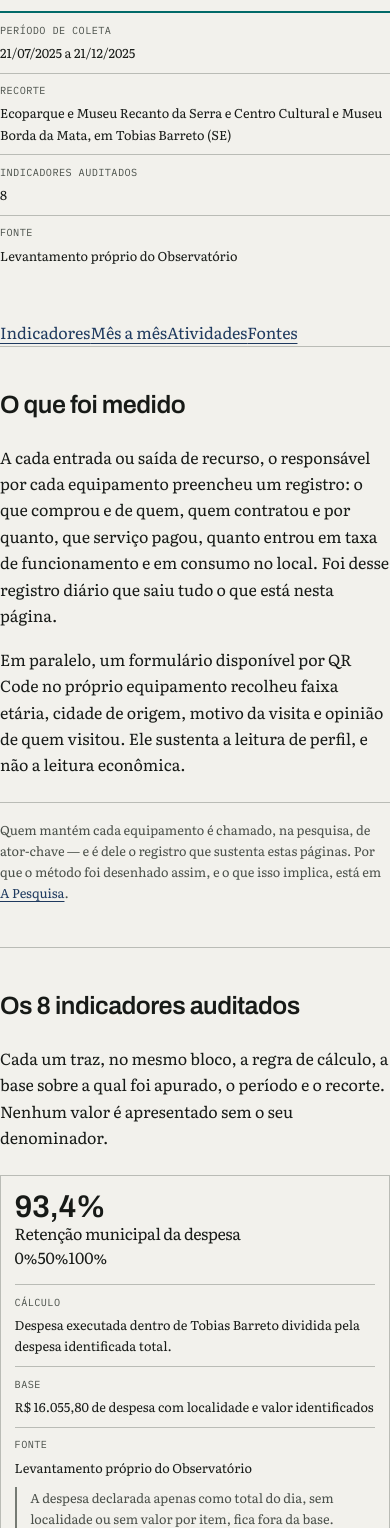
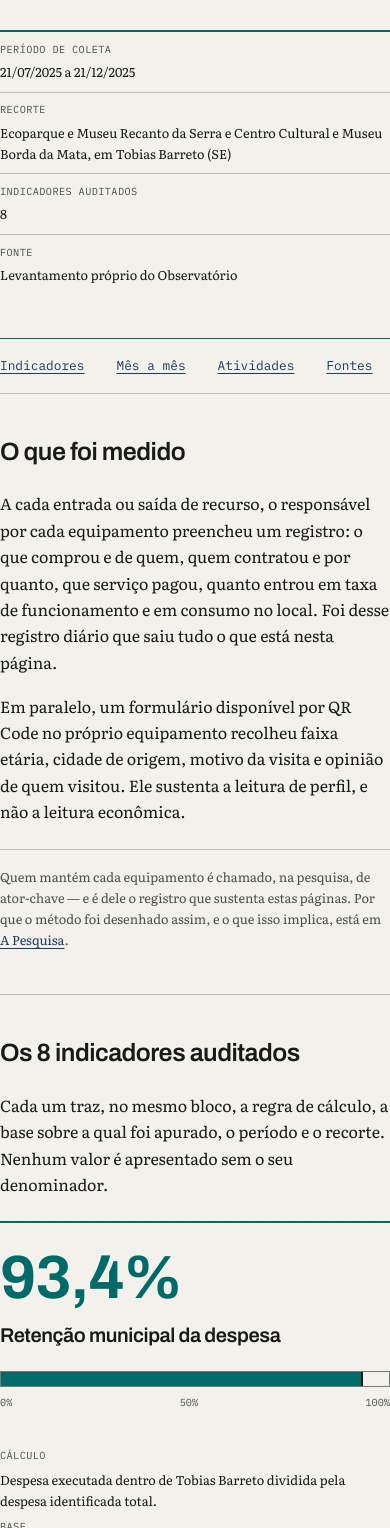
Before and after one commit to FabricioGregorio/observatorio-vale-do-rio-real, a Next.js app: page /dados in a window 390 px wide. Shown: the part 472-2000 px from the top of the page. Built offline with nearby package versions, Linux system fonts and the light colour scheme; no server answers; the database is empty.

Commit message:
style(dados): aplica composicao editorial responsiva

```diff
--- a/src/app/dados/dados.css
+++ b/src/app/dados/dados.css
@@ -1,38 +1,5 @@
-/*
-  `/dados` — dados como evidência documental.
-
-  Cor, família, raio e espessura saem de `tokens.css`; nenhum hex entra aqui.
-  Espaçamento é sempre relativo, para acompanhar o redimensionamento do
-  navegador.
-
-  ## O que esta folha recusa
-
-  Cartão de KPI, sombra, gradiente, fundo colorido por métrica e grade de
-  painéis. O número grande é seco: o tamanho é o único recurso de ênfase, e
-  cada valor vive dentro de uma ficha que carrega o seu denominador. O que
-  separa as fichas é filete, como nas demais superfícies do site.
-
-  ## Contêiner, e não viewport
-
-  A tipografia dos valores cresce com `cqi` — a largura da própria seção. Com
-  `vw` o número estourava a caixa em zoom de 200%: `vw` continua medindo o
-  viewport enquanto o contêiner encolhe.
-
-  ## Cor nunca é o único canal
-
-  Receita e despesa se distinguem por forma — círculo e losango — antes de se
-  distinguirem por cor, e a legenda nomeia as duas em texto. Nas barras das
-  atividades, receita direta e indireta aparecem escritas ao lado do nome.
-*/
-
+/* /dados: caderno de medidas. Escalas derivadas; movimento só no controle de abertura. */
 .dd {
-  --dd-fio: color-mix(
-    in srgb,
-    var(--color-borda-forte) 45%,
-    var(--color-fundo)
-  );
-  --dd-papel: color-mix(in srgb, var(--color-fundo-elevado) 72%, transparent);
-  --dd-respiro: clamp(2.75rem, 6vw, 4.5rem);
   container-type: inline-size;
   margin-inline: auto;
   width: min(100% - 2rem, var(--largura-conteudo));
@@ -164,54 +131,106 @@
   font-size: var(--text-sm);
 }
 
-/* --- Indicadores ---------------------------------------------------------- */
-
+/* Medidas abertas: uma proporção protagonista, pares monetários e contagens. */
 .dd-indicadores {
   display: grid;
-  gap: 0;
+  gap: var(--dd-espaco-amplo);
+}
+.dd-indicador {
+  min-width: 0;
+  padding-block: var(--dd-espaco-medio);
   border-top: 1px solid var(--dd-fio);
-  border-left: 1px solid var(--dd-fio);
 }
-/*
-  Borda por célula, e não gap pintado: quando a última linha não fecha, o gap
-  pintado desenharia um bloco vazio no lugar da célula que não existe. Com
-  borda por célula, a grade simplesmente termina.
-*/
-.dd-indicador {
-  display: flex;
-  flex-direction: column;
-  gap: 0.5rem;
-  padding: clamp(1rem, 2.4vw, 1.6rem) clamp(0.85rem, 2vw, 1.4rem);
-  border-right: 1px solid var(--dd-fio);
-  border-bottom: 1px solid var(--dd-fio);
-  min-width: 0;
+.dd-indicador__medida,
+.dd-indicador__contexto {
+  display: grid;
+  gap: var(--dd-espaco);
+  align-content: start;
+}
+.dd-indicador__contexto {
+  margin-top: var(--dd-espaco-medio);
 }
 .dd-indicador__valor {
   font-family: var(--font-display);
-  font-weight: var(--peso-titulo);
-  font-size: clamp(var(--text-2xl), 5cqi, var(--text-4xl));
+  font-size: var(--dd-numero);
+  font-weight: var(--peso-numeral);
   line-height: 1;
-  letter-spacing: -0.02em;
+  letter-spacing: var(--tracking-display);
   font-variant-numeric: tabular-nums;
 }
 .dd-indicador h3 {
-  font-family: var(--font-leitura);
-  font-weight: 400;
-  font-size: var(--text-base);
-  line-height: 1.35;
+  font-size: var(--text-lg);
+  max-width: 30ch;
 }
-.dd-indicador .dd-ficha {
-  margin-top: 0.35rem;
+
+.dd-indicador__nota {
+  font-size: var(--text-sm);
+  color: var(--color-texto-suave);
+  border-left: 2px solid var(--color-acento);
+  padding-left: var(--dd-espaco);
 }
-.dd-indicador__nota {
-  padding-left: 0.85rem;
-  border-left: 2px solid var(--color-borda-forte);
+.dd-indicador[data-indicador="H4-001"] {
+  border-top: 2px solid var(--color-marca);
+}
+.dd-indicador[data-indicador="H4-001"] .dd-indicador__valor {
+  font-size: var(--dd-numero-principal);
+  color: var(--color-marca);
+}
+.dd-proporcao {
+  margin-block: var(--dd-espaco-curto);
+}
+.dd-proporcao__trilho {
+  height: var(--dd-espaco);
+  border: 1px solid var(--color-borda-forte);
+  position: relative;
+}
+.dd-proporcao__trilho > span {
+  display: block;
+  height: 100%;
+  background: var(--color-marca);
+  border-right: 2px solid var(--color-texto);
+}
+.dd-proporcao__eixo {
+  display: flex;
+  justify-content: space-between;
+  padding-top: var(--dd-espaco-curto);
+  font-family: var(--font-mono);
+  font-size: var(--text-xs);
   color: var(--color-texto-suave);
+}
+.dd-detalhes {
+  border-top: 1px solid var(--dd-fio);
   font-size: var(--text-sm);
+}
+.dd-detalhes summary {
+  padding-block: var(--dd-espaco);
+  cursor: pointer;
+  font-family: var(--font-display);
+  color: var(--color-link);
+}
+.dd-detalhes summary:hover {
+  text-decoration: underline;
 }
 @container (min-width: 44rem) {
   .dd-indicadores {
-    grid-template-columns: repeat(2, minmax(0, 1fr));
+    grid-template-columns: repeat(6, minmax(0, 1fr));
+    column-gap: var(--dd-espaco-largo);
+  }
+  .dd-indicador {
+    grid-column: span 3;
+  }
+  .dd-indicador[data-unidade="contagem"] {
+    grid-column: span 2;
+  }
+  .dd-indicador[data-indicador="H4-001"] {
+    grid-column: 1 / -1;
+    display: grid;
+    grid-template-columns: 1fr 1fr;
+    gap: var(--dd-espaco-largo);
+    padding-block: var(--dd-espaco-largo);
+  }
+  .dd-indicador[data-indicador="H4-001"] .dd-indicador__contexto {
+    margin: 0;
   }
 }
 
@@ -272,49 +291,192 @@
 .dd-figura figcaption {
   max-width: 62ch;
 }
-.dd-grafico {
-  display: none;
-  width: 100%;
-  height: auto;
-  overflow: visible;
-}
-/* A legenda pertence ao gráfico: onde ele não aparece, ela também não. */
+/* Série: escala e pontos em CSS, rótulos em HTML, sem encolher fontes. */
 .dd-legenda {
-  display: none;
+  display: flex;
   flex-wrap: wrap;
-  gap: 1.25rem;
+  gap: var(--dd-espaco-medio);
+  list-style: none;
   margin: 0;
   padding: 0;
-  list-style: none;
+  font-family: var(--font-mono);
+  font-size: var(--text-sm);
 }
 .dd-legenda li {
   display: flex;
   align-items: center;
-  gap: 0.45rem;
+  gap: var(--dd-espaco-curto);
+}
+.dd-marca-serie {
+  width: var(--dd-ponto);
+  height: var(--dd-ponto);
+  background: var(--color-marca);
+  border-radius: 50%;
+}
+.dd-marca-serie[data-serie="despesa"] {
+  background: var(--color-acento);
+  border-radius: 0;
+  rotate: 45deg;
+}
+.dd-serie__leitura {
+  font-family: var(--font-display);
+  font-size: var(--text-xl);
+}
+.dd-serie__leitura strong {
+  color: var(--color-acento);
+}
+.dd-serie__eixo {
+  margin-block: var(--dd-espaco-medio) var(--dd-espaco-curto);
   font-family: var(--font-mono);
   font-size: var(--text-xs);
-  letter-spacing: var(--tracking-mono);
-  text-transform: uppercase;
+}
+.dd-serie__regua {
+  display: flex;
+  justify-content: space-between;
+  margin-inline: var(--dd-espaco);
+}
+.dd-serie__meses {
+  list-style: none;
+  margin: 0;
+  padding: 0;
+}
+.dd-mes {
+  border-top: 1px solid var(--dd-fio);
+}
+.dd-mes summary {
+  display: grid;
+  grid-template-columns: minmax(0, 1fr) auto;
+  gap: var(--dd-espaco-curto) var(--dd-espaco);
+  padding: var(--dd-espaco) var(--dd-espaco-curto);
+  cursor: pointer;
+  list-style: none;
+}
+.dd-mes summary::-webkit-details-marker {
+  display: none;
+}
+.dd-mes__nome {
+  font-family: var(--font-display);
+  font-size: var(--text-lg);
+}
+.dd-mes small {
+  display: block;
+  font-family: var(--font-mono);
+  font-size: var(--text-xs);
+  font-weight: 400;
   color: var(--color-texto-suave);
 }
-.dd-marca-serie {
-  flex: 0 0 auto;
-  width: 0.7rem;
-  height: 0.7rem;
+.dd-mes__abrir {
+  grid-column: 2;
+  grid-row: 1;
+  align-self: center;
+  font-size: var(--text-xl);
+  transition: rotate var(--duracao-hover) var(--easing-padrao);
+}
+.dd-mes[open] .dd-mes__abrir {
+  rotate: 45deg;
+}
+.dd-comparacao {
+  display: block;
+  position: relative;
+  height: var(--dd-altura-escala);
+  grid-column: 1 / -1;
+  margin-inline: var(--dd-espaco-curto);
+  border-inline: 1px solid var(--color-borda-forte);
+}
+.dd-comparacao::before {
+  content: "";
+  position: absolute;
+  top: 50%;
+  width: 100%;
+  border-top: 1px solid var(--dd-fio);
+}
+.dd-comparacao::after {
+  content: "";
+  position: absolute;
+  left: 50%;
+  height: 100%;
+  border-left: 1px dashed var(--dd-fio);
+}
+.dd-comparacao__intervalo {
+  position: absolute;
+  top: 50%;
+  border-top: 2px solid var(--color-texto-suave);
+}
+.dd-comparacao__ponto {
+  position: absolute;
+  top: 50%;
+  translate: -50% -50%;
+  width: var(--dd-ponto);
+  height: var(--dd-ponto);
+  background: var(--color-marca);
   border-radius: 50%;
-  background: var(--color-marca);
 }
-.dd-marca-serie[data-serie="despesa"] {
+.dd-comparacao__ponto[data-serie="despesa"] {
+  rotate: 45deg;
   border-radius: 0;
-  rotate: 45deg;
   background: var(--color-acento);
 }
-@container (min-width: 40rem) {
-  .dd-grafico {
-    display: block;
+.dd-mes__valores {
+  display: grid;
+  grid-template-columns: 1fr 1fr;
+  grid-column: 1 / -1;
+  gap: var(--dd-espaco);
+  font-family: var(--font-mono);
+  font-size: var(--text-sm);
+  font-variant-numeric: tabular-nums;
+}
+.dd-mes__contexto {
+  padding: var(--dd-espaco);
+  border-top: 1px dashed var(--dd-fio);
+  font-size: var(--text-sm);
+}
+.dd-mes__contexto > span {
+  display: block;
+  color: var(--color-texto-suave);
+}
+.dd-mes[open],
+.dd-mes:focus-within,
+.dd-mes:hover {
+  background: var(--dd-papel);
+}
+.dd-mes:is(:hover, :focus-within, [open]) .dd-comparacao__intervalo {
+  border-top-width: 4px;
+}
+.dd-serie__tabela {
+  margin-top: var(--dd-espaco);
+}
+@container (min-width: 44rem) {
+  .dd-mes summary {
+    grid-template-columns: var(--dd-coluna-mes) minmax(0, 1fr) var(
+        --dd-coluna-valores
+      ) var(--dd-espaco);
+    gap: var(--dd-espaco);
+    align-items: center;
   }
-  .dd-legenda {
-    display: flex;
+  .dd-comparacao,
+  .dd-mes__valores,
+  .dd-mes__abrir {
+    grid-column: auto;
+    grid-row: auto;
+  }
+  .dd-serie__eixo {
+    display: grid;
+    grid-template-columns: var(--dd-coluna-mes) minmax(0, 1fr) var(
+        --dd-coluna-valores
+      ) var(--dd-espaco);
+    gap: var(--dd-espaco);
+    padding-inline: var(--dd-espaco-curto);
+  }
+}
+@container (min-width: 44rem) {
+  .dd-serie__regua {
+    grid-column: 2;
+    margin-inline: var(--dd-espaco-curto);
+  }
+}
+@media (prefers-reduced-motion: reduce) {
+  .dd-mes__abrir {
+    transition: none;
   }
 }
 
@@ -322,6 +484,12 @@
   width: 100%;
   border-collapse: collapse;
   font-size: var(--text-sm);
+}
+.dd-tabela--ranking th {
+  width: 44%;
+}
+.dd-tabela--ranking td {
+  width: 56%;
 }
 .dd-tabela caption {
   text-align: left;
@@ -377,34 +545,48 @@
 }
 .dd-barra {
   display: grid;
-  grid-template-columns: 1fr auto;
-  align-items: center;
-  gap: 0.75rem;
-  min-width: 9rem;
+  gap: var(--dd-espaco-curto);
 }
-.dd-trilho {
-  position: relative;
-  height: 0.55rem;
-  background: var(--color-borda);
-  border-radius: 1px;
+.dd-marcas {
+  width: 100%;
+  min-width: 0;
+  height: var(--dd-espaco-medio);
 }
-.dd-preenchimento {
-  position: absolute;
-  inset-block: 0;
-  left: 0;
-  background: var(--color-marca);
-  border-radius: 1px;
+.dd-marcas path {
+  stroke: var(--color-borda-forte);
+  stroke-width: 2;
 }
-.dd-preenchimento[data-receita="direta"] {
-  background: var(--color-acento);
+.dd-marcas [data-preenchida="true"] {
+  stroke: var(--color-marca);
+  stroke-width: 5;
 }
-.dd-barra span {
+.dd-barra > span {
   font-family: var(--font-mono);
-  font-size: var(--text-xs);
-  letter-spacing: var(--tracking-mono);
+  font-size: var(--text-sm);
   font-variant-numeric: tabular-nums;
-  color: var(--color-texto-suave);
-  white-space: nowrap;
+}
+
+.dd-tabela--ranking tbody tr:hover {
+  background: var(--dd-papel);
+}
+@container (max-width: 34rem) {
+  .dd-tabela--ranking tbody tr {
+    display: grid;
+    padding-block: var(--dd-espaco);
+    border-bottom: 1px solid var(--dd-fio);
+  }
+  .dd-tabela--ranking tbody :is(th, td) {
+    width: 100%;
+    padding: 0;
+    border: 0;
+  }
+  .dd-tabela--ranking thead {
+    position: absolute;
+    left: -9999px;
+  }
+  .dd-tabela--ranking td {
+    padding-top: var(--dd-espaco-curto);
+  }
 }
 
 /*
@@ -524,3 +706,46 @@
 .dd-ponte-final p {
   max-width: 62ch;
 }
+
+/* Capa editorial e atalhos de leitura. */
+.dd-abertura h1 {
+  font-size: var(--dd-titulo-capa);
+  line-height: 1;
+  color: var(--color-marca);
+}
+.dd-indice {
+  display: flex;
+  flex-wrap: wrap;
+  gap: var(--dd-espaco) var(--dd-espaco-amplo);
+  border-top: 1px solid var(--color-marca);
+  padding-block: var(--dd-espaco);
+  font-family: var(--font-mono);
+  font-size: var(--text-sm);
+}
+.dd h2 {
+  scroll-margin-top: var(--topo-reserva-rolagem);
+}
+@container (min-width: 52rem) {
+  .dd-abertura {
+    display: grid;
+    grid-template-columns: 0.8fr 1.2fr;
+    gap: var(--dd-espaco-medio) var(--dd-espaco-largo);
+  }
+  .dd-abertura > .meta-ficha {
+    grid-column: 1 / -1;
+  }
+  .dd-abertura h1 {
+    grid-row: span 2;
+    align-self: start;
+  }
+  .dd-abertura .dd-ficha {
+    grid-column: 1 / -1;
+  }
+}
+
+.dd-indicador .dd-ficha > div {
+  grid-template-columns: 1fr;
+  gap: var(--dd-espaco-minimo);
+  border: 0;
+  padding-block: var(--dd-espaco-minimo);
+}
--- a/src/estilos/tokens.css
+++ b/src/estilos/tokens.css
@@ -1,4 +1,28 @@
 @import "tailwindcss";
+
+/* Caderno quantitativo: papéis exclusivos de /dados, sem efeito em outras rotas. */
+.dd {
+  --dd-fio: color-mix(
+    in srgb,
+    var(--color-borda-forte) 45%,
+    var(--color-fundo)
+  );
+  --dd-papel: color-mix(in srgb, var(--color-fundo) 95%, var(--color-marca));
+  --dd-respiro: clamp(2.75rem, 6vw, 4.5rem);
+  --dd-espaco-minimo: 0.25rem;
+  --dd-espaco-curto: 0.5rem;
+  --dd-espaco: 1rem;
+  --dd-espaco-medio: 1.5rem;
+  --dd-espaco-amplo: 2rem;
+  --dd-espaco-largo: 3rem;
+  --dd-titulo-capa: clamp(4rem, 12cqi, 8rem);
+  --dd-numero-principal: clamp(3.815rem, 10cqi, 7.5rem);
+  --dd-numero: clamp(var(--text-2xl), 4.5cqi, var(--text-4xl));
+  --dd-altura-escala: 2.5rem;
+  --dd-ponto: 0.65rem;
+  --dd-coluna-mes: 7rem;
+  --dd-coluna-valores: 18rem;
+}
 
 /* =============================================================================
    Observatório do Vale do Rio Real — tokens de design
```
